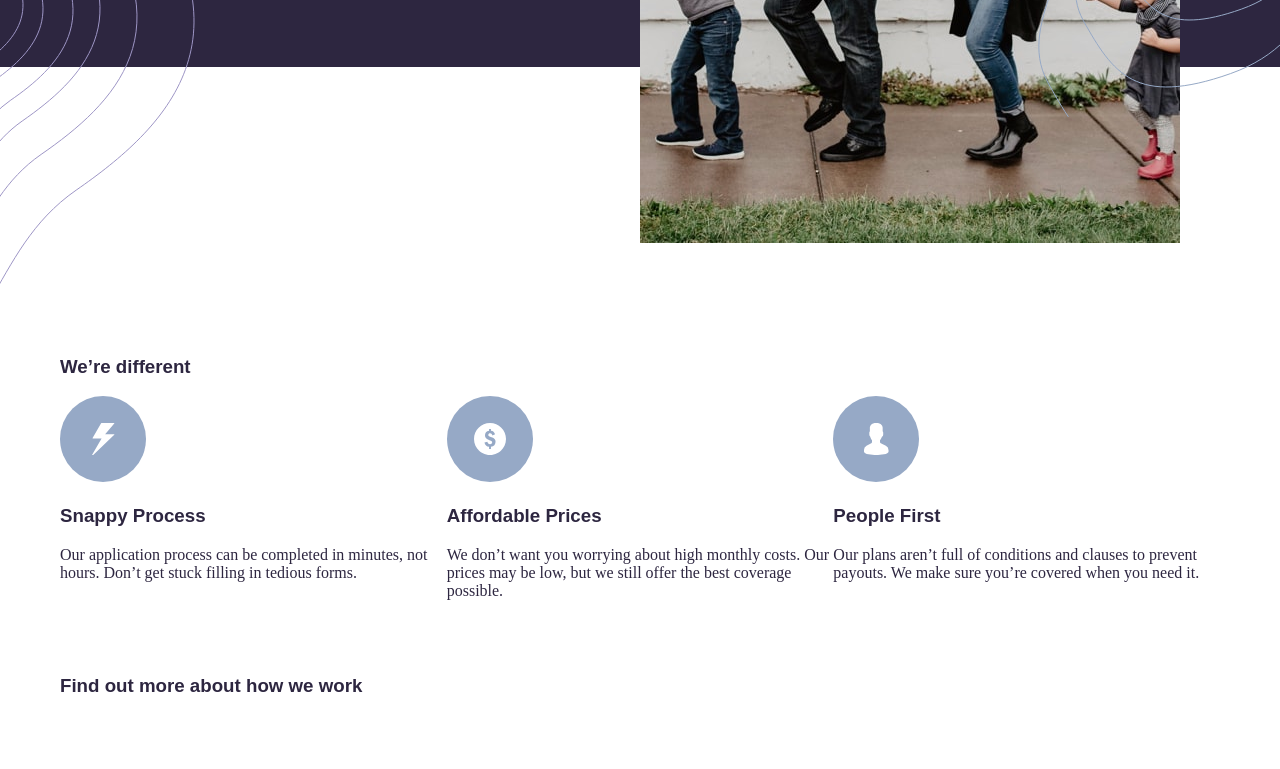
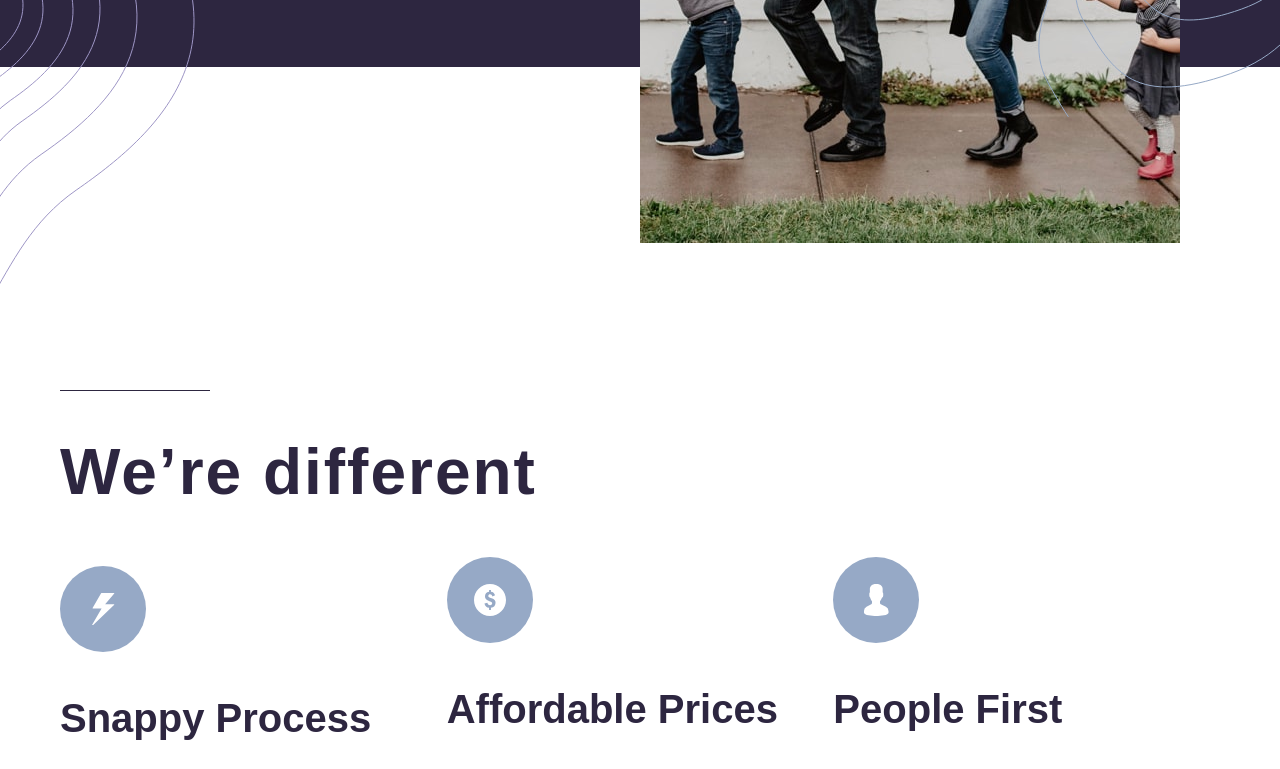
Before and after one commit to shafali03/Insure-landing-page, a plain HTML site: page index.html in a window 1280 px wide. Shown: the part 567-1336 px from the top of the page. Drawn offline with Linux system fonts and the light colour scheme; files whose address does not match are found by name.

Commit message:
Added styles for the middle section "we different"

```diff
--- a/index.html
+++ b/index.html
@@ -46,7 +46,7 @@
     <div class="container">
       <div class="flex">
         <div>
-          <h1>
+          <h1 class="line-top">
             Humanizing your insurance.
           </h1>
           <p>
@@ -60,18 +60,18 @@
         </div>
 
         <div>
-          <img src="./images/image-intro-desktop.jpg" alt="intro" class="family">
+          <img src="./images/image-intro-desktop.jpg" alt="intro" class="family-image">
         </div>
       </div>
     </div>
   </header>
 
   <section class="container">
-    <h3>
+    <h2 class="line-top line-violet">
       We’re different
-    </h3>
+    </h2>
     <div class="flex">
-      <div>
+      <div class="titles">
         <img src="./images/icon-snappy-process.svg" alt="Snappy" />
         <h3>
           Snappy Process
@@ -83,7 +83,7 @@
       </div>
 
 
-      <div>
+      <div titles="titles">
         <img src="./images/icon-affordable-prices.svg" alt="Affordable" />
         <h3>
           Affordable Prices
@@ -95,7 +95,7 @@
       </div>
 
 
-      <div>
+      <div titles="titles">
         <img src="images//icon-people-first.svg" alt="">
         <h3>
           People First
@@ -106,21 +106,21 @@
         </p>
       </div>
     </div>
-
   </section>
 
-  <section class="container bg-violet">
+  <section class="container
+   bg-violet">
     <div class="flex">
       <div>
-        <h3>
+        <h2>
           Find out more about how we work
-        </h3>
+        </h2>
       </div>
 
+      <button class="btn">
+        How we work
+      </button>
     </div>
-    <button class="btn">
-      How we work
-    </button>
   </section>
 
 
--- a/style.css
+++ b/style.css
@@ -22,16 +22,25 @@ h1, h2, h3 {
   font-family: sans-serif;
 }
 
-h1 {
+h1, h2 {
   font-size: 4em;
   position: relative;
   letter-spacing: 2px;
   line-height: 1;
-  margin: 0;
   padding-top: 50px;
 }
 
-h1::before {
+h3 {
+  font-size: 2.5em;
+}
+
+p {
+  opacity: 0.8;
+  letter-spacing: 0.5px;
+  /* font-size: 18px; */
+}
+
+.line-top::before {
   content: '';
   background-color: #fff;
   position: absolute;
@@ -39,9 +48,15 @@ h1::before {
   left: 0;
   height: 1px;
   width: 150px;
-
 }
 
+.line-violet::before {
+  background-color: var(--dark-violet);
+}
+
+h2::before {
+  background-color: var(--dark-violet);
+}
 .btn {
   background-color: transparent;
   border: 2px solid white;
@@ -66,6 +81,8 @@ h1::before {
 
 .flex {
   display: flex;
+  align-items: center;
+  justify-content: space-between;
 }
 
 .flex > div {
@@ -127,13 +144,41 @@ header::before {
   width: 100%;
 }
 
-.family {
+.family-image {
   margin-bottom: -250px;
 }
 
  /*Section styling */
-section {
+.bg-violet {
+  background-color: var(--dark-violet);
+  color: #fff;
+  padding: 70px;
+  position: relative;
+  margin: 100px auto;
+}
 
+.bg-violet::before {
+  content: '';
+  background-image: url('./images/bg-pattern-how-we-work-desktop.svg');
+  background-position: top right;
+  background-repeat: no-repeat;
+  background-size: 50% 100%;
+  position: absolute;
+  top: 0;
+  right: 0;
+  height: 100%;
+  width: 100%;
+}
+
+.bg-violet h2 {
+  color: #fff;
+  font-size: 3em;
+  padding: 0;
+  width: 75%;
+}
+
+.title {
+  margin-top: 80px;
 }
 
  /*footer styling */
```
